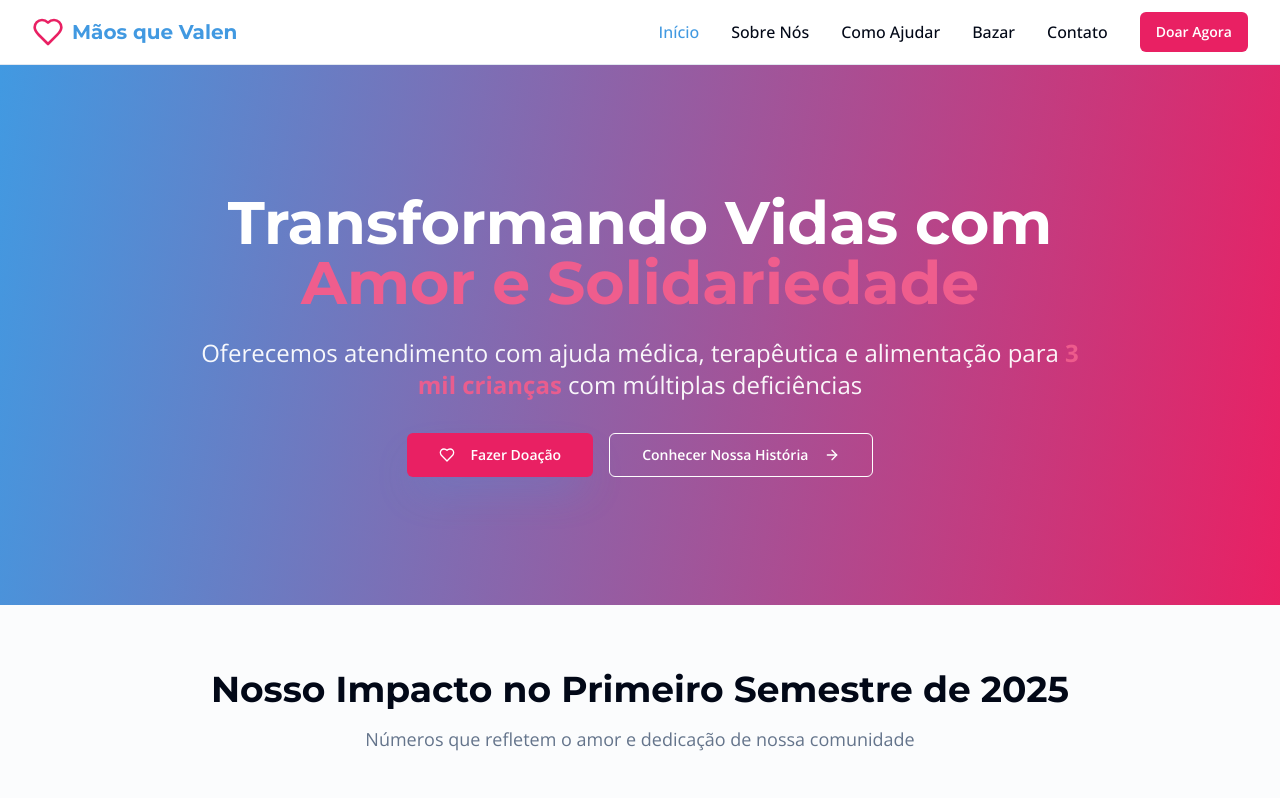
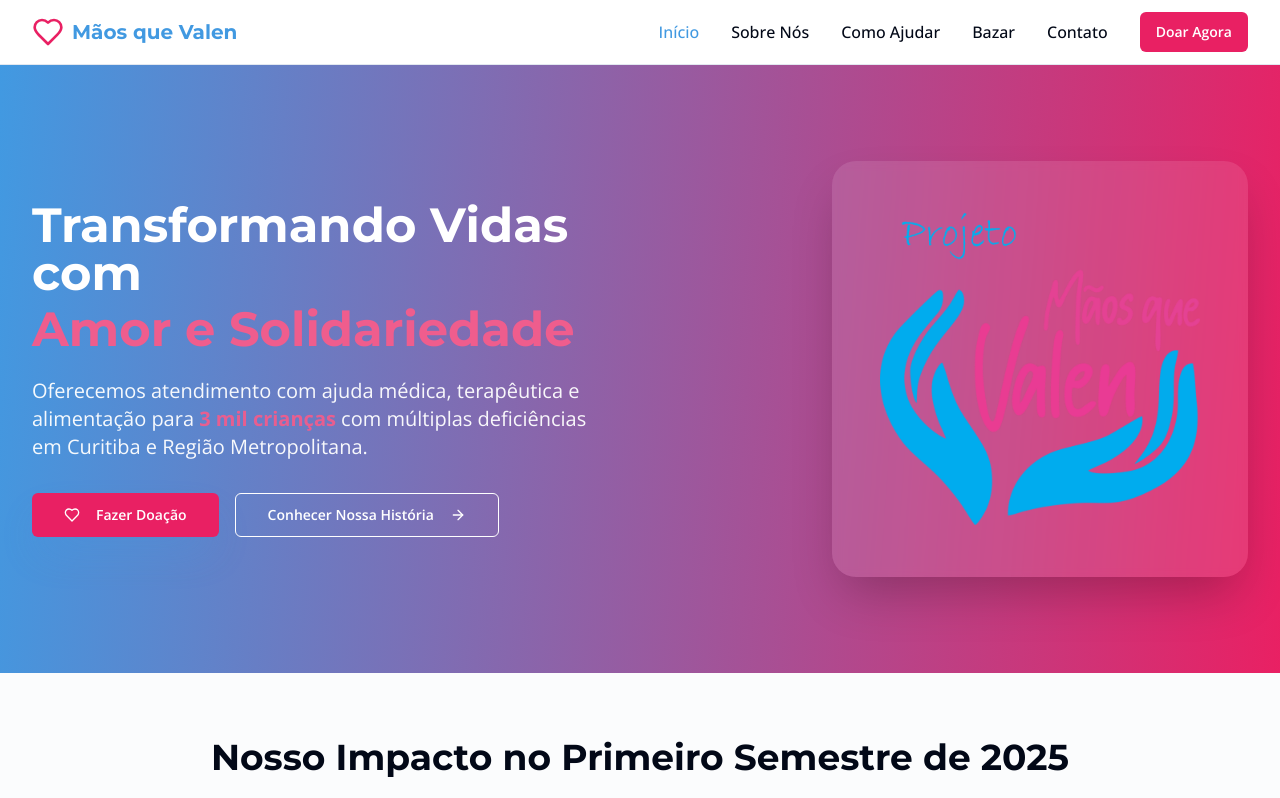
Before and after one commit to bernardolobomarques/maosquevalen, a React (Vite) app: page / in a window 1280 px wide. Shown: the top 798 px of the page. Built offline with nearby package versions, Linux system fonts and the light colour scheme.

Commit message:
Refactor: Improve Home page hero

```diff
--- a/src/pages/Home.tsx
+++ b/src/pages/Home.tsx
@@ -47,18 +47,21 @@ const Home = () => {
   return (
     <div>
       {/* Hero Section */}
-      <section className="relative bg-gradient-hero text-white py-20 lg:py-32 overflow-hidden">
-        <div className="absolute inset-0 bg-gradient-to-r from-primary/80 to-secondary/80"></div>
-        <div className="relative max-w-7xl mx-auto px-4 sm:px-6 lg:px-8 text-center">
-          <h1 className="font-montserrat font-bold text-4xl md:text-5xl lg:text-6xl mb-6 leading-tight">
+      <section className="relative bg-gradient-hero text-white py-16 lg:py-24 overflow-hidden">
+        <div className="absolute inset-0 bg-gradient-to-r from-primary/90 to-secondary/90"></div>
+        <div className="relative max-w-7xl mx-auto px-4 sm:px-6 lg:px-8">
+          <div className="grid grid-cols-1 lg:grid-cols-2 gap-12 items-center">
+            {/* Content */}
+            <div className="text-center lg:text-left">
+              <h1 className="font-montserrat font-bold text-3xl md:text-4xl lg:text-5xl mb-6 leading-tight">
                 Transformando Vidas com
-            <span className="block text-secondary-light">Amor e Solidariedade</span>
+                <span className="block text-secondary-light mt-2">Amor e Solidariedade</span>
               </h1>
-          <p className="font-open-sans text-lg md:text-xl lg:text-2xl mb-8 max-w-4xl mx-auto opacity-95">
+              <p className="font-open-sans text-lg md:text-xl mb-8 opacity-95 leading-relaxed">
                 Oferecemos atendimento com ajuda médica, terapêutica e alimentação para
-            <strong className="text-secondary-light"> 3 mil crianças</strong> com múltiplas deficiências
+                <strong className="text-secondary-light"> 3 mil crianças</strong> com múltiplas deficiências em Curitiba e Região Metropolitana.
               </p>
-          <div className="flex flex-col sm:flex-row gap-4 justify-center">
+              <div className="flex flex-col sm:flex-row gap-4 justify-center lg:justify-start">
                 <Button asChild size="lg" variant="secondary" className="font-open-sans font-semibold shadow-strong">
                   <Link to="/como-ajudar">
                     <Heart className="mr-2 h-5 w-5" />
@@ -71,6 +74,19 @@ const Home = () => {
                     <ArrowRight className="ml-2 h-5 w-5" />
                   </Link>
                 </Button>
+              </div>
+            </div>
+
+            {/* Logo */}
+            <div className="flex justify-center lg:justify-end">
+              <div className="bg-white/10 backdrop-blur-sm rounded-3xl p-8 lg:p-12 shadow-2xl">
+                <img
+                  src="/lovable-uploads/logo-sem-fundo.png"
+                  alt="Logo Mãos que Valen - Transformando vidas com amor e solidariedade"
+                  className="w-64 h-64 lg:w-80 lg:h-80 object-contain"
+                />
+              </div>
+            </div>
           </div>
         </div>
       </section>
```
Lines whose indentation alone changed are shown as unchanged.
